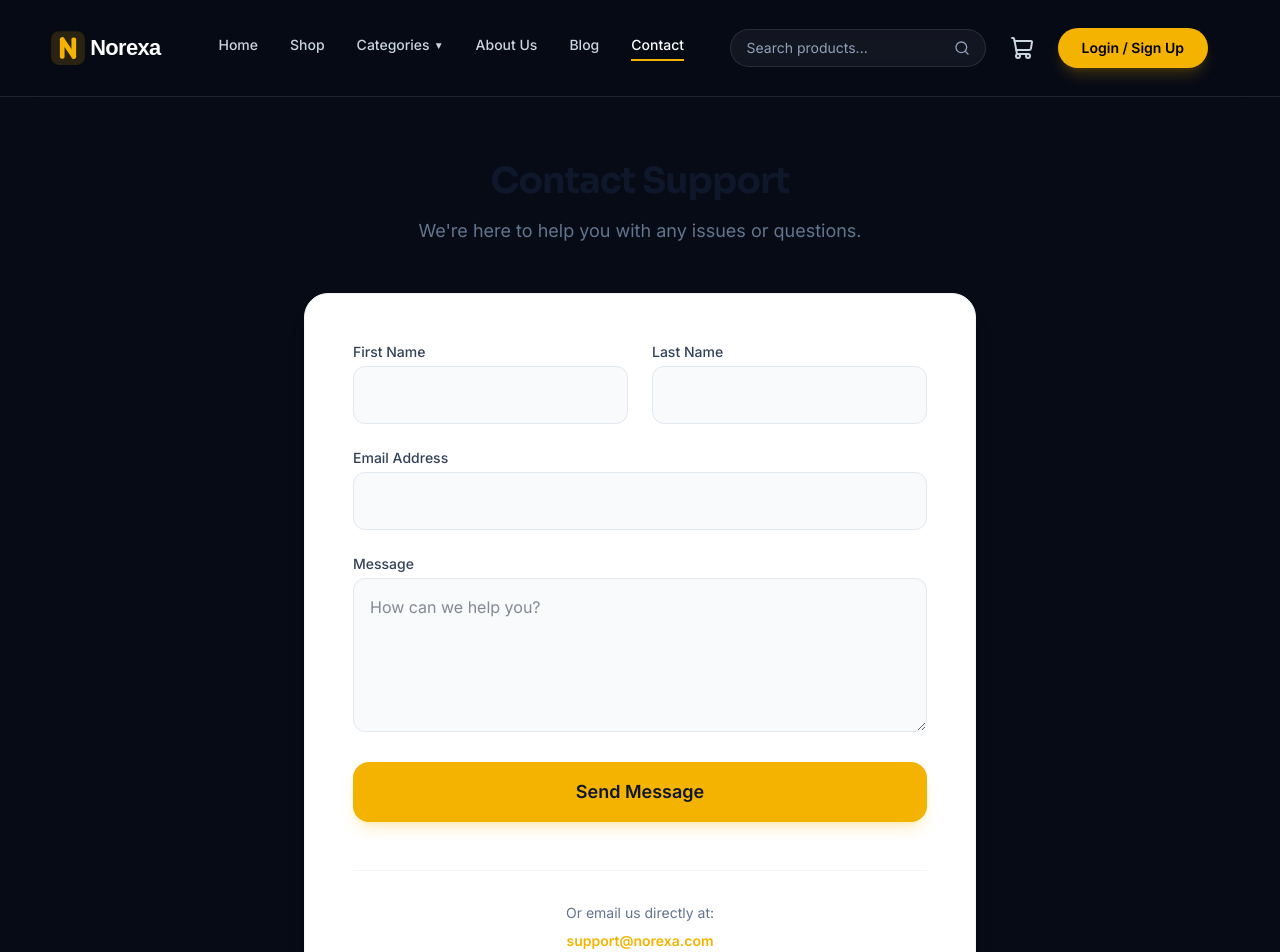
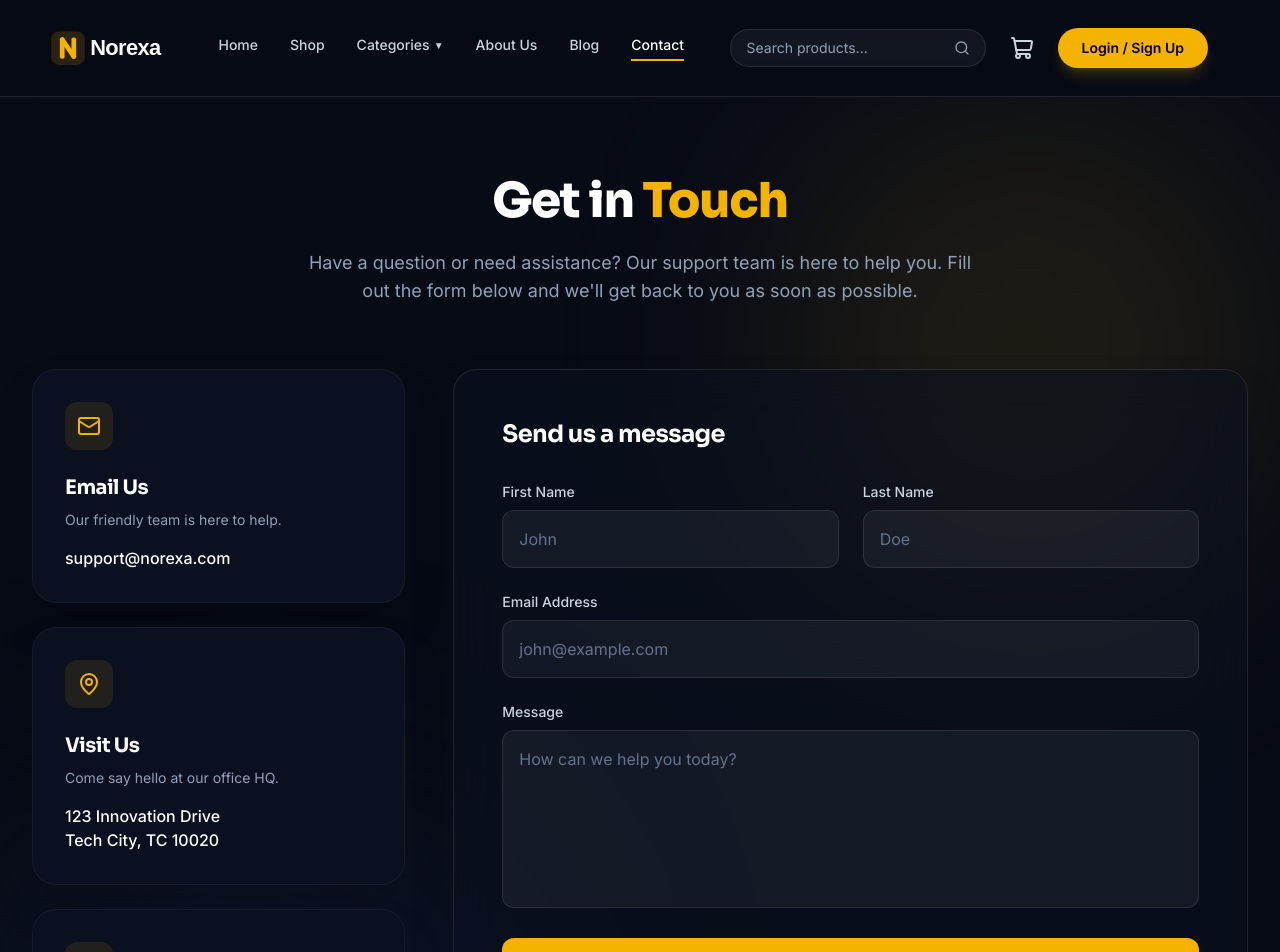
Before and after one commit to Yash-khandelwal121/norexa-, a React (Vite) app in the folder client/: page /contact in a window 1280 px wide. Shown: the top 952 px of the page. Built offline with nearby package versions, Linux system fonts and the light colour scheme; no server answers.

Commit message:
style: redesign contact page to premium dark theme

```diff
--- a/client/src/pages/ContactSupport.jsx
+++ b/client/src/pages/ContactSupport.jsx
@@ -1,46 +1,106 @@
 import SEOHead from '../components/SEOHead';
+import { motion } from 'framer-motion';
+import { Mail, MapPin, Clock } from 'lucide-react';
 
 const ContactSupport = () => {
   return (
     <>
       <SEOHead title="Contact Support" />
-      <div className="max-w-4xl mx-auto px-4 sm:px-6 lg:px-8 py-16">
-        <div className="text-center mb-12">
-          <h1 className="text-4xl font-bold mb-4 text-slate-900">Contact Support</h1>
-          <p className="text-slate-500 text-lg">We're here to help you with any issues or questions.</p>
+      <div className="min-h-screen relative overflow-hidden pb-24">
+        {/* Background Effects */}
+        <div className="absolute top-0 right-0 w-[500px] h-[500px] bg-[#F5B301]/10 rounded-full blur-[120px] pointer-events-none" />
+        <div className="absolute bottom-0 left-0 w-[500px] h-[500px] bg-slate-900 rounded-full blur-[120px] pointer-events-none" />
+
+        <div className="max-w-7xl mx-auto px-4 sm:px-6 lg:px-8 py-20 relative z-10">
+          <div className="text-center mb-16">
+            <motion.h1
+              initial={{ opacity: 0, y: -20 }}
+              animate={{ opacity: 1, y: 0 }}
+              className="text-4xl md:text-5xl font-extrabold mb-6 text-white tracking-tight"
+            >
+              Get in <span className="text-[#F5B301]">Touch</span>
+            </motion.h1>
+            <motion.p
+              initial={{ opacity: 0 }}
+              animate={{ opacity: 1 }}
+              transition={{ delay: 0.1 }}
+              className="text-slate-400 text-lg max-w-2xl mx-auto"
+            >
+              Have a question or need assistance? Our support team is here to help you. Fill out the form below and we'll get back to you as soon as possible.
+            </motion.p>
           </div>
 
-        <div className="bg-white rounded-3xl shadow-xl border border-slate-100 p-8 md:p-12 max-w-2xl mx-auto">
+          <div className="grid grid-cols-1 lg:grid-cols-3 gap-12">
+            {/* Contact Information */}
+            <motion.div
+              initial={{ opacity: 0, x: -30 }}
+              animate={{ opacity: 1, x: 0 }}
+              transition={{ delay: 0.2 }}
+              className="lg:col-span-1 space-y-6"
+            >
+              <div className="bg-[#0A1020] rounded-3xl p-8 border border-white/5 shadow-2xl backdrop-blur-sm hover:border-[#F5B301]/30 transition-colors">
+                <div className="w-12 h-12 bg-[#F5B301]/10 rounded-xl flex items-center justify-center mb-6">
+                  <Mail className="text-[#F5B301] w-6 h-6" />
+                </div>
+                <h3 className="text-xl font-bold text-white mb-2">Email Us</h3>
+                <p className="text-slate-400 text-sm mb-4">Our friendly team is here to help.</p>
+                <a href="mailto:support@norexa.com" className="text-white font-medium hover:text-[#F5B301] transition-colors">support@norexa.com</a>
+              </div>
+
+              <div className="bg-[#0A1020] rounded-3xl p-8 border border-white/5 shadow-2xl backdrop-blur-sm hover:border-[#F5B301]/30 transition-colors">
+                <div className="w-12 h-12 bg-[#F5B301]/10 rounded-xl flex items-center justify-center mb-6">
+                  <MapPin className="text-[#F5B301] w-6 h-6" />
+                </div>
+                <h3 className="text-xl font-bold text-white mb-2">Visit Us</h3>
+                <p className="text-slate-400 text-sm mb-4">Come say hello at our office HQ.</p>
+                <p className="text-white font-medium">123 Innovation Drive<br />Tech City, TC 10020</p>
+              </div>
+
+              <div className="bg-[#0A1020] rounded-3xl p-8 border border-white/5 shadow-2xl backdrop-blur-sm hover:border-[#F5B301]/30 transition-colors">
+                <div className="w-12 h-12 bg-[#F5B301]/10 rounded-xl flex items-center justify-center mb-6">
+                  <Clock className="text-[#F5B301] w-6 h-6" />
+                </div>
+                <h3 className="text-xl font-bold text-white mb-2">Working Hours</h3>
+                <p className="text-slate-400 text-sm mb-4">Mon-Fri from 9am to 6pm.</p>
+                <p className="text-white font-medium">Weekend: Closed</p>
+              </div>
+            </motion.div>
+
+            {/* Contact Form */}
+            <motion.div
+              initial={{ opacity: 0, x: 30 }}
+              animate={{ opacity: 1, x: 0 }}
+              transition={{ delay: 0.3 }}
+              className="lg:col-span-2 bg-[#0A1020]/50 backdrop-blur-xl rounded-3xl p-8 md:p-12 border border-white/10 shadow-2xl"
+            >
+              <h2 className="text-2xl font-bold text-white mb-8">Send us a message</h2>
               <form className="space-y-6" onSubmit={(e) => { e.preventDefault(); alert('Message sent successfully! We will get back to you soon.'); }}>
                 <div className="grid grid-cols-1 md:grid-cols-2 gap-6">
                   <div>
-                <label className="block text-sm font-medium text-slate-700 mb-1">First Name</label>
-                <input type="text" required className="w-full p-4 bg-slate-50 border border-slate-200 rounded-xl focus:ring-2 focus:ring-primary/50 outline-none text-slate-900" />
+                    <label className="block text-sm font-medium text-slate-300 mb-2">First Name</label>
+                    <input type="text" required placeholder="John" className="w-full p-4 bg-white/5 border border-white/10 rounded-xl focus:ring-2 focus:ring-[#F5B301] outline-none text-white placeholder-slate-500 transition-all" />
                   </div>
                   <div>
-                <label className="block text-sm font-medium text-slate-700 mb-1">Last Name</label>
-                <input type="text" className="w-full p-4 bg-slate-50 border border-slate-200 rounded-xl focus:ring-2 focus:ring-primary/50 outline-none text-slate-900" />
+                    <label className="block text-sm font-medium text-slate-300 mb-2">Last Name</label>
+                    <input type="text" placeholder="Doe" className="w-full p-4 bg-white/5 border border-white/10 rounded-xl focus:ring-2 focus:ring-[#F5B301] outline-none text-white placeholder-slate-500 transition-all" />
                   </div>
                 </div>
 
                 <div>
-              <label className="block text-sm font-medium text-slate-700 mb-1">Email Address</label>
-              <input type="email" required className="w-full p-4 bg-slate-50 border border-slate-200 rounded-xl focus:ring-2 focus:ring-primary/50 outline-none text-slate-900" />
+                  <label className="block text-sm font-medium text-slate-300 mb-2">Email Address</label>
+                  <input type="email" required placeholder="john@example.com" className="w-full p-4 bg-white/5 border border-white/10 rounded-xl focus:ring-2 focus:ring-[#F5B301] outline-none text-white placeholder-slate-500 transition-all" />
                 </div>
 
                 <div>
-              <label className="block text-sm font-medium text-slate-700 mb-1">Message</label>
-              <textarea required rows="5" className="w-full p-4 bg-slate-50 border border-slate-200 rounded-xl focus:ring-2 focus:ring-primary/50 outline-none text-slate-900" placeholder="How can we help you?"></textarea>
+                  <label className="block text-sm font-medium text-slate-300 mb-2">Message</label>
+                  <textarea required rows="6" placeholder="How can we help you today?" className="w-full p-4 bg-white/5 border border-white/10 rounded-xl focus:ring-2 focus:ring-[#F5B301] outline-none text-white placeholder-slate-500 transition-all resize-none"></textarea>
                 </div>
 
-            <button type="submit" className="w-full btn-primary py-4 text-lg">
+                <button type="submit" className="w-full bg-[#F5B301] text-black font-bold py-4 rounded-xl hover:bg-[#d99d00] transition-colors shadow-lg shadow-[#F5B301]/20">
                   Send Message
                 </button>
               </form>
-
-          <div className="mt-12 text-center text-slate-500 text-sm border-t border-slate-100 pt-8">
-            <p className="mb-2">Or email us directly at:</p>
-            <a href="mailto:support@norexa.com" className="text-primary font-bold hover:underline">support@norexa.com</a>
+            </motion.div>
           </div>
         </div>
       </div>
```
Lines whose indentation alone changed are shown as unchanged.
